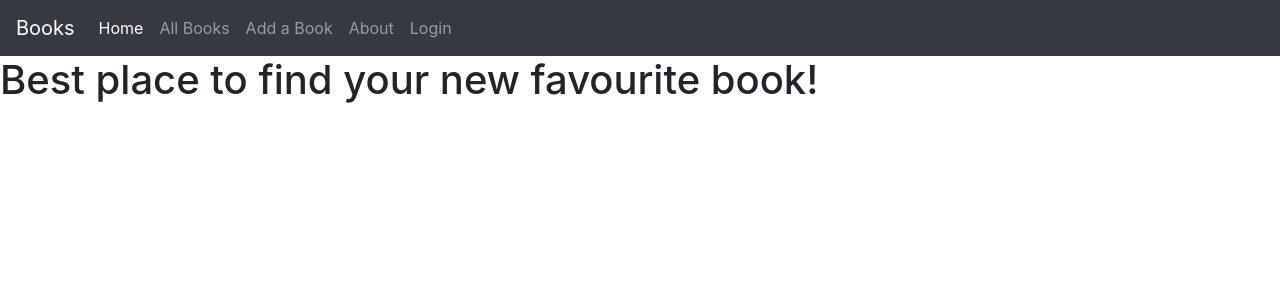
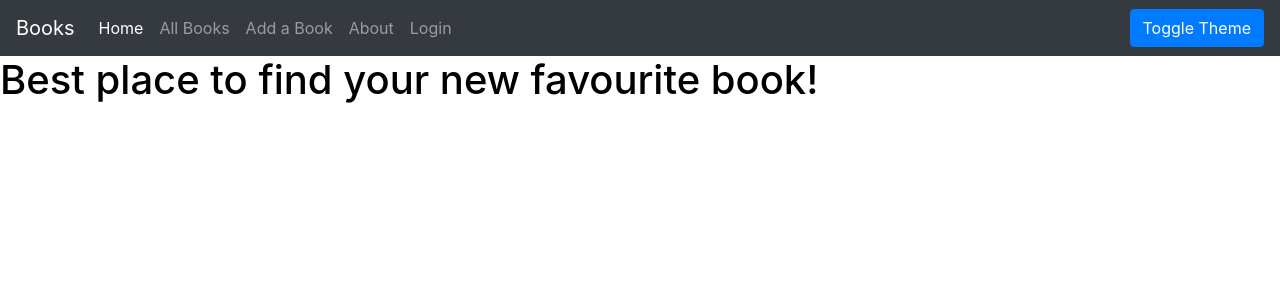
Before and after one commit to NebojsaS1968/book-api-postgres, a React (Create React App) app in the folder client/: page / in a window 1280 px wide. Shown: the top 300 px of the page. Built offline with nearby package versions, Linux system fonts and the light colour scheme.

Commit message:
adding dynamic classNames for changing themes

```diff
--- a/client/src/components/Navbar.jsx
+++ b/client/src/components/Navbar.jsx
@@ -1,9 +1,12 @@
-import React from "react";
+import React, { useState, useContext } from "react";
+import { BooksContext } from "../context/BooksContext";
 
 const Navbar = () => {
+  const { toggle } = useContext(BooksContext);
+
   return (
     <div>
-      <nav className="navbar navbar-expand-lg navbar-dark bg-dark">
+      <nav className="navbar navbar-expand-md navbar-dark bg-dark">
         <a className="navbar-brand" href="#">
           Books
         </a>
@@ -36,6 +39,12 @@ const Navbar = () => {
               Login
             </a>
           </div>
+
+          <div className="navbar-nav ml-auto">
+            <button onClick={toggle} className="nav-item btn btn-primary">
+              Toggle Theme
+            </button>
+          </div>
         </div>
       </nav>
     </div>
--- a/client/src/routes/About.jsx
+++ b/client/src/routes/About.jsx
@@ -1,9 +1,12 @@
-import React from "react";
+import React, { useContext } from "react";
 import Navbar from "../components/Navbar";
+import { BooksContext } from "../context/BooksContext";
 
 const About = () => {
+  const { isLight } = useContext(BooksContext);
+
   return (
-    <div>
+    <div className={isLight ? "lightTheme" : "darkTheme"}>
       <Navbar />
       <h1>About page</h1>
     </div>
--- a/client/src/routes/AddBook.jsx
+++ b/client/src/routes/AddBook.jsx
@@ -4,7 +4,7 @@ import Books from "../apis/Books";
 import { BooksContext } from "../context/BooksContext";
 
 const AddBook = () => {
-  const { addBook } = useContext(BooksContext);
+  const { addBook, isLight } = useContext(BooksContext);
 
   const [title, setTitle] = useState("");
   const [author, setAuthor] = useState("");
@@ -29,7 +29,7 @@ const AddBook = () => {
   };
 
   return (
-    <div>
+    <div className={isLight ? "lightTheme" : "darkTheme"}>
       <Navbar />
       <br />
       <h1 className="text-center">Add a book</h1>
--- a/client/src/routes/AllBooks.jsx
+++ b/client/src/routes/AllBooks.jsx
@@ -6,9 +6,7 @@ import { useLocation, useHistory } from "react-router-dom";
 import { BooksContext } from "../context/BooksContext";
 
 const AllBooks = (props) => {
-  const search = useLocation().search;
-  let history = useHistory();
-  const { books, setBooks } = useContext(BooksContext);
+  const { books, setBooks, isLight } = useContext(BooksContext);
 
   const changeOptions = async () => {
     const select = document.getElementById("sort");
@@ -37,7 +35,7 @@ const AllBooks = (props) => {
   };
 
   return (
-    <div>
+    <div className={isLight ? "lightTheme" : "darkTheme"}>
       <Navbar />
       <br />
       <h1 className="text-center">All books</h1>
--- a/client/src/routes/Home.jsx
+++ b/client/src/routes/Home.jsx
@@ -1,11 +1,15 @@
-import React from "react";
+import React, { useContext } from "react";
 import Navbar from "../components/Navbar";
+import { BooksContext } from "../context/BooksContext";
 
 const Home = () => {
+  const { isLight } = useContext(BooksContext);
+
   return (
-    <div className="home">
+    <div className={isLight ? "lightTheme" : "darkTheme"}>
       <Navbar />
       <h1>Best place to find your new favourite book!</h1>
+      <br />
     </div>
   );
 };
```
